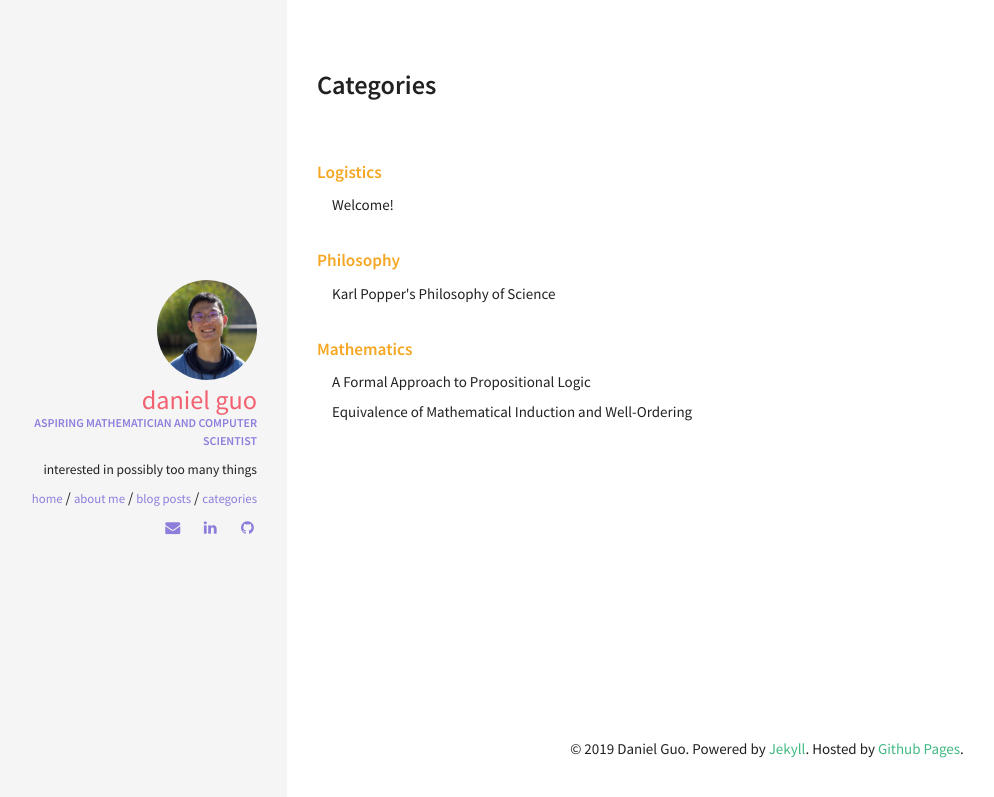
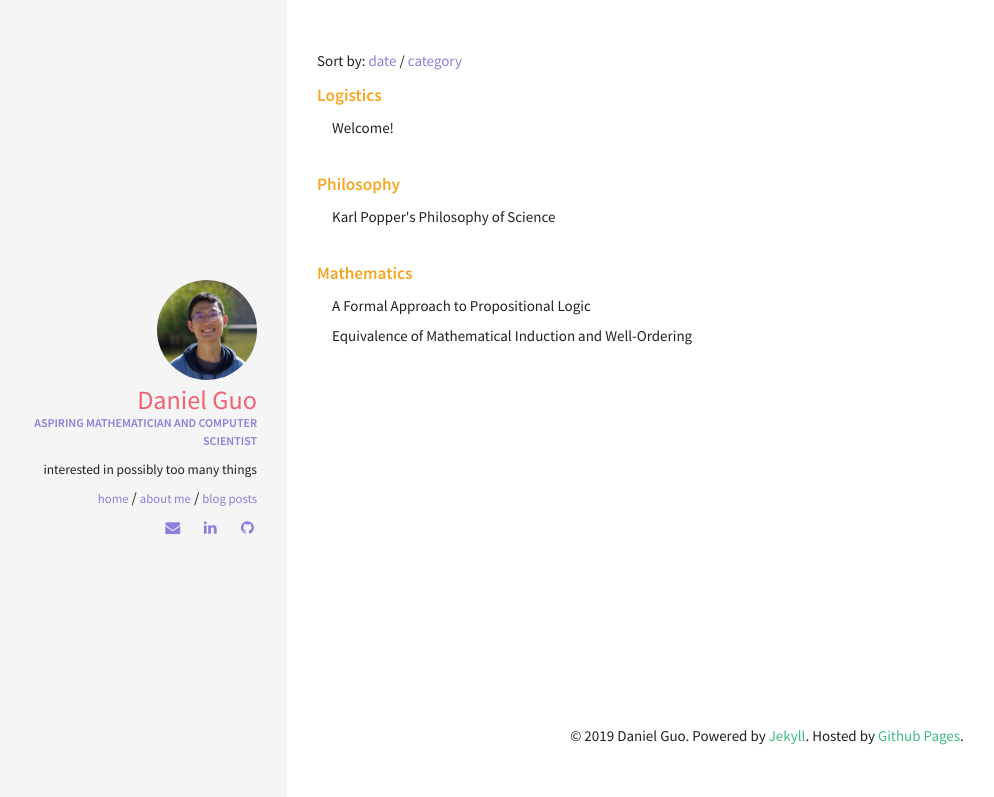
Before and after one commit to d-guo/danielguo.dev_old, a Jekyll site: the page built from categories/index.html, in a window 1280 px wide. Shown: the top 797 px of the page, without its empty margins (33-1027 px from the left). Built offline with Jekyll 4.4.1, drawn with Linux system fonts in a browser that asks for light colours.

Commit message:
changed formatting quite a bit; added sorting by date and category instead of having two links on sidebar

```diff
--- a/_includes/sections/career.html
+++ b/_includes/sections/career.html
@@ -1,4 +1,4 @@
-<h1><span data-i18n="skills.my_skills">Bio</span></h1>
+<h1><span data-i18n="skills.my_skills">Experience</span></h1>
 
 <div class="archive">
   <div class="timeline" id="timeline">
--- a/_layouts/page.html
+++ b/_layouts/page.html
@@ -3,9 +3,21 @@ layout: default
 ---
 
   <div id="page">
+    <!--
     <header class="page-header">
-      <h2>{{ page.title }}</h2>
+      <h2>Blog Posts</h2>
     </header>
+    -->
+    <nav class="nav">
+      <ul class="nav-list-blog-posts">
+        <li class="nav-item">
+          <a href="{{ site.url }}/archive">date</a>
+        </li>
+        <li class="nav-item">
+          <a href="{{ site.url }}/categories">category</a>
+        </li>
+      </ul>
+    </nav>
 
     <article class="page-content">
       {{ content }}
--- a/_sass/pages/_layout.scss
+++ b/_sass/pages/_layout.scss
@@ -33,7 +33,7 @@
     display: block;
     color: #F36170;
     font-size: 1.75em;
-    text-transform: lowercase;
+    text-transform: none;
   }
   .author_job {
     display: block;
@@ -98,3 +98,32 @@
     }
   }
 }
+.nav-list-blog-posts {
+  margin: 0;
+  padding: 0;
+  list-style: none;
+  .nav-item {
+    display: inline-block;
+    *display: inline;
+    zoom: 1;
+    &:first-child:before {
+      content: "Sort by:";
+    }
+    &:after {
+      content: '/';
+    }
+    &:last-child:after {
+      content: '';
+    }
+    & a {
+      margin-top: 1em;
+      text-transform: lowercase;
+      font-size: 100%;
+      color: $secondary;
+      &:hover,
+      &:focus {
+        color: lighten($secondary, 14%);
+      }
+    }
+  }
+}
--- a/categories/index.html
+++ b/categories/index.html
@@ -1,6 +1,6 @@
 ---
 layout: page
-title:  Categories
+title:
 permalink: /categories/
 ---
 <div class="tag-list">
```
